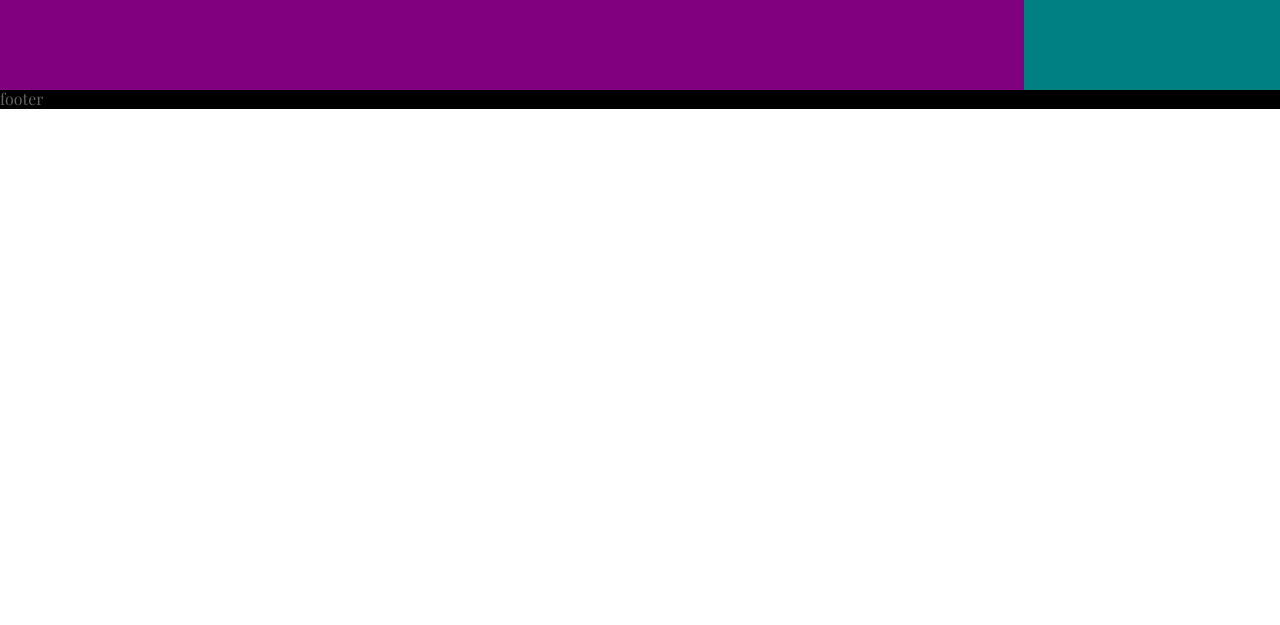
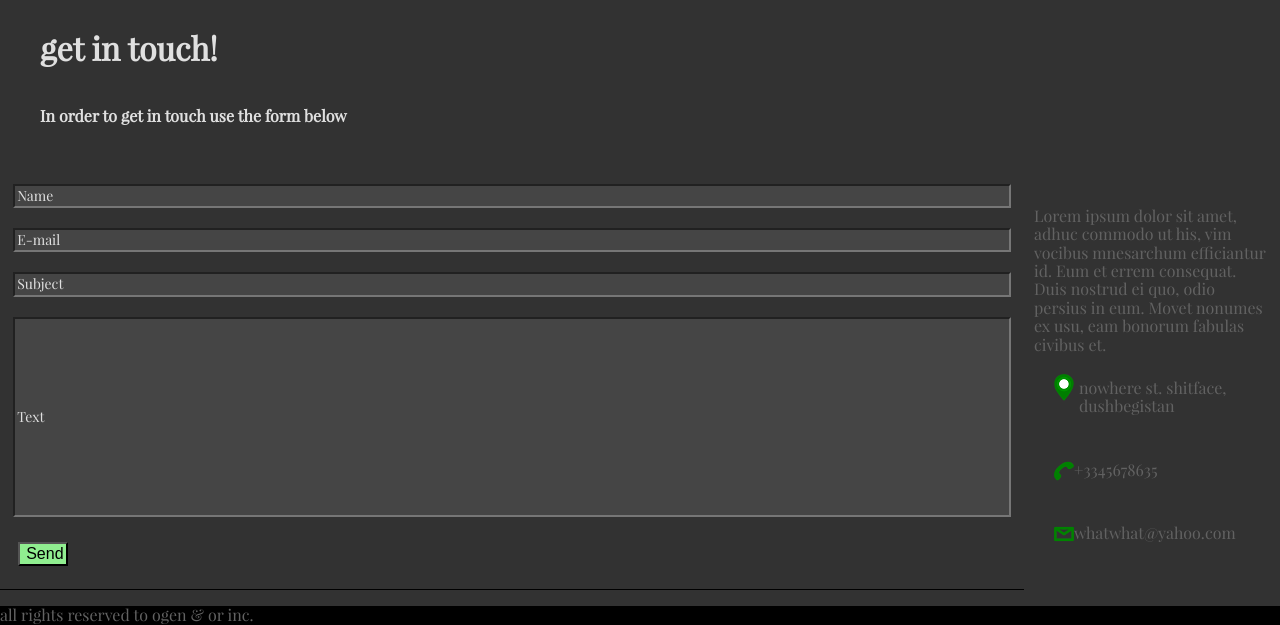
Before and after one commit to Ogenbd/Meme-Generator, a website: page index.html in a window 1280 px wide. Shown: the part 1297-1922 px from the top of the page. Before the commit the page ends 1406 px from the top, so only its background shows below. Drawn offline with nearby package versions, Linux system fonts and the light colour scheme; files that its build step writes are made by us from their sources.

Commit message:
a lot of style changes

```diff
--- a/index.html
+++ b/index.html
@@ -90,12 +90,38 @@
         <!--keep in touch-->
         <section class="flex flex-wrap">
             <a name="getintouch"></a>
-            <div class="form-input"></div>
-            <div class="form-info"></div>
+            <div class="form-input">
+                <h1 class="getIntouch"> get in touch! </h1>
+                <h4 class="getIntouch">In order to get in touch use the form below </h4>
+                <form id= "contact" class ="flex column form-group form-control">
+                    <input type="text" class= "colorForm" placeholder="Name">
+                    <input type="email" class= "colorForm" placeholder="E-mail" name="email">
+                    <input type="text" class= "colorForm" placeholder="Subject">
+                    <input type="text" class="textForm colorForm" placeholder="Text">
+                    <input type="submit" class="subButton" value="Send" onclick="sendLocalStorage();return false;">
+                </form>
+            </div>
+            <div class="form-info flex column justify-center">
+                <div class= "margin-top">Lorem ipsum dolor sit amet, adhuc commodo ut his,
+                     vim vocibus mnesarchum efficiantur id. Eum et errem consequat.
+                     Duis nostrud ei quo, odio persius in eum. Movet nonumes ex usu, eam bonorum fabulas civibus et.</div>
+                <div class="flex padding2">
+                    <div><img src = "assets/img/map.png"></div>
+                    <div class= "padding">nowhere st. shitface, dushbegistan</div>
+                </div>
+                <div flex class= "flex padding2">
+                    <div><img src = "assets/img/phone.png"></div>
+                    <div>+3345678635</div>
+                </div>
+                <div flex class="flex padding2">
+                    <div><img src = "assets/img/email.png"></div>
+                    <div>whatwhat@yahoo.com</div>
+                </div>
+            </div>
         </section>
         <!--the footer-->
         <footer>
-            footer
+            all rights reserved to ogen & or inc.
         </footer>
 
     </main>
--- a/js/main.js
+++ b/js/main.js
@@ -66,3 +66,24 @@ function filterImg() {
         })
     }
 }
+
+function sendLocalStorage(){
+
+var y = document.getElementById('contact');
+    var cnt = [
+    ];
+    cnt.name = y.elements[0].value ;
+    cnt.email = y.elements[1].value ;
+    cnt.subject = y.elements[2].value ;
+    cnt.text = y.elements[3].value ;
+
+
+console.log(cnt);
+localStorage.setItem('contact' , JSON.stringify(cnt.name)+ JSON.stringify(cnt.name)
+ + JSON.stringify(cnt.email)+ JSON.stringify(cnt.subject)+ JSON.stringify(cnt.text));
+     y.elements[0].value= '' ;
+     y.elements[1].value= '' ;
+     y.elements[2].value= '' ;
+     y.elements[3].value= '' ;
+
+}
--- a/scss/_forms.scss
+++ b/scss/_forms.scss
@@ -1,5 +1,5 @@
 ::-webkit-input-placeholder {
-  color: #626262;
+  color: #e0e0e0;
   font-size: rem(14px);
   font-family: var(--primary-font);
 }
@@ -7,10 +7,11 @@
 .form-control {
   border: none;
   border-bottom: 1px solid #000;
-  background-color: transparent;
+  //background-color: #454545;
   width: 100%;
   padding: 0.5em 0.2em;
 }
+
 
 .form-group {
   margin: 1em 0;
@@ -18,24 +19,54 @@
 
 .form-input{
     width: 80%;
-    background-color: purple;
+    background-color:  #323232;;
 }
 
 .form-info {
   width: 20%;
-  background-color: teal;
+  background-color:  #323232;
+  padding: 10px;
+
+}
+.margin-top {
+margin-top: 178px;
+}
+
+.getIntouch{
+  color: #e0e0e0;
+  margin:40px;
+}
+
+.subButton {
+  width: 50px;
+  color: black;
+  margin: 15px;
+  background-color: lightgreen;
+  cursor: pointer;
 }
 
 
-@media screen and (max-width:499px){
+.textForm {
+    height:200px;
+}
+
+.colorForm {
+    background-color: #454545;
+    color: #e0e0e0;
+    margin:10px;
+}
+@media screen and (max-width:700px){
 
   .form-input{
     width: 100%;
-    background-color: purple;
   }
 
   .form-info {
-    width: 100%;
-    background-color: teal;
+  width: 100%;
+  flex-wrap: wrap;
+  }
+
+  .margin-top {
+    margin-top: 0px;
   }
 }
--- a/scss/_helpers.scss
+++ b/scss/_helpers.scss
@@ -23,6 +23,9 @@
   display: flex;
 }
 
+.column {
+  flex-direction: column;
+}
 .align-center {
   align-items: center;
 }
@@ -60,6 +63,11 @@ align-items: flex-end;
   padding: 5px;
 }
 
+.padding2 {
+  padding: 10px;
+  margin: 10px;
+}
+
 .float-left {
   float: left;
 }
```
Also changed, not shown: scss/_about.scss (+0 -14 lines), assets/img/email.png (added), assets/img/map.png (added), assets/img/phone.png (added).
